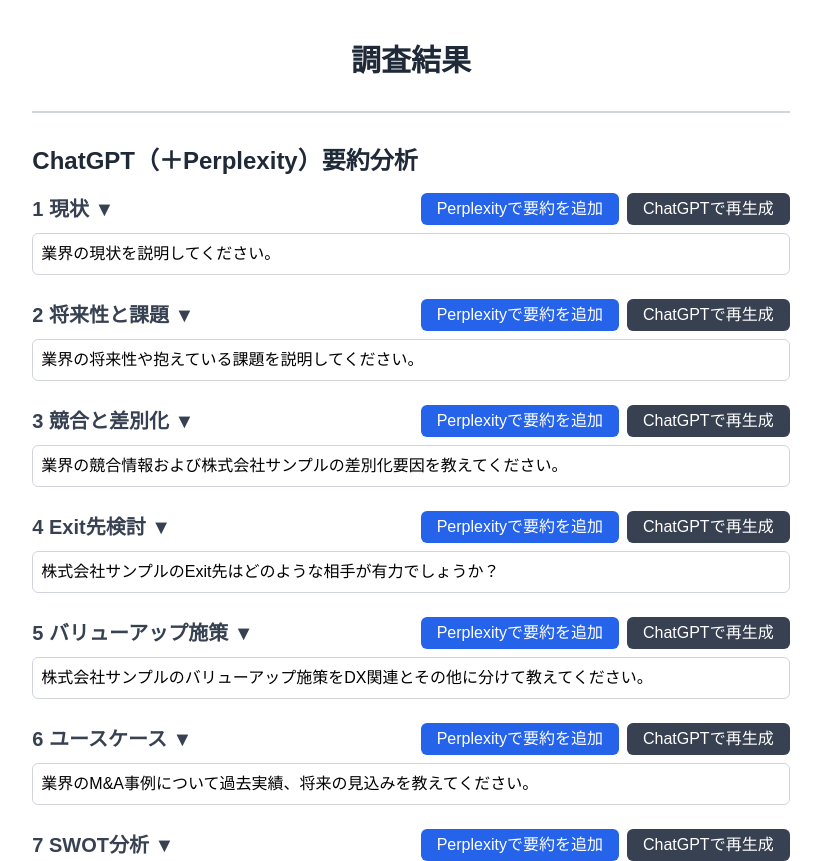
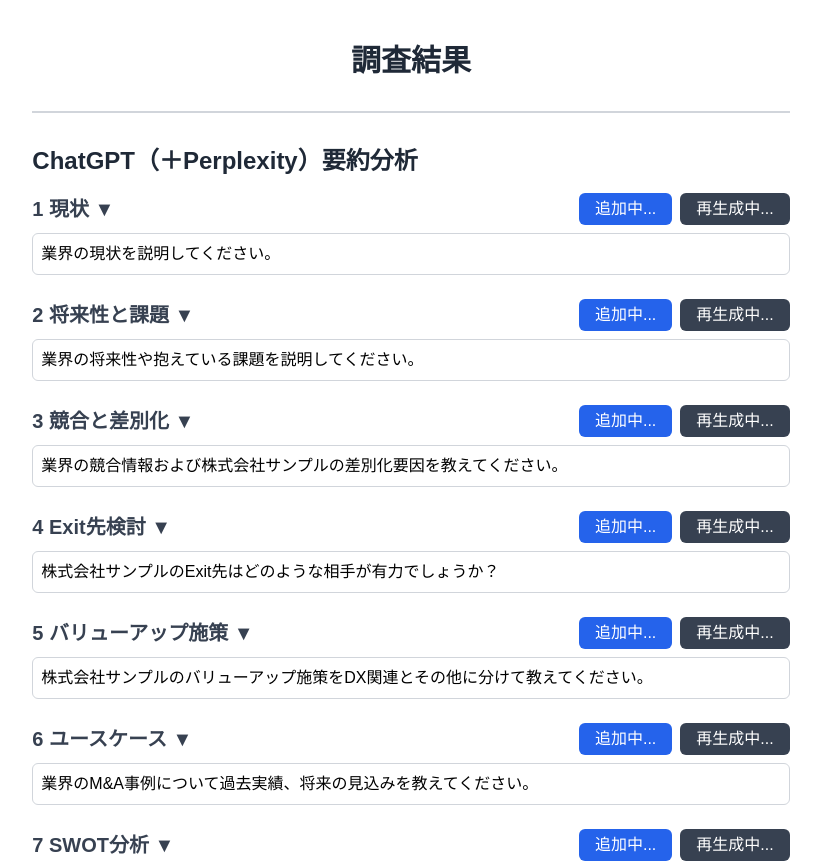
Before and after one commit to Kazuto-Ikeda/local-for-investment-PJ, a Next.js app: page / in a window 1280 px wide. Shown: the part 1399-2260 px from the top of the page, without its empty margins (229-1050 px from the left). Built offline with nearby package versions, Linux system fonts and the light colour scheme.

Commit message:
fix button letter

```diff
--- a/src/app/page.tsx
+++ b/src/app/page.tsx
@@ -36,8 +36,8 @@ interface IndustryData {
 const IndexPage = () => {
   // 独立したローディング状態
   const [isLoading, setIsLoading] = useState(false); // 調査開始のローディング
-  const [isAddingPerplexity, setIsAddingPerplexity] = useState(false); // Perplexityで要約を追加のローディング
-  const [isRegenerating, setIsRegenerating] = useState(false); // ChatGPTで再生成のローディング
+  const [isAddingPerplexity, setIsAddingPerplexity] = useState<Record<string, boolean>>({});
+  const [isRegenerating, setIsRegenerating] = useState<Record<string, boolean>>({});
   const [isExporting, setIsExporting] = useState(false); // Word出力のローディング
 
   // 各アクションごとのエラーメッセージ状態変数
@@ -146,7 +146,7 @@ const IndexPage = () => {
 
     // Perplexityで生成APIコール関数
     const handleAddPerplexity = async (key: string) => {
-      setIsAddingPerplexity(true); // ローディング状態を開始
+      setIsAddingPerplexity((prev) => ({ ...prev, [key]: true })); // キーごとにローディング状態を開始
       setPerplexityError(""); // Perplexityのエラーメッセージをリセット
       try {
         // Perplexity要約のためのAPIリクエスト
@@ -180,13 +180,13 @@ const IndexPage = () => {
         console.error(`handleAddPerplexity: Error adding Perplexity for ${key}`, error);
       } finally {
         // 再生成中の状態を false に設定
-        setIsAddingPerplexity(false); // ローディング状態を終了
+        setIsAddingPerplexity((prev) => ({ ...prev, [key]: false })); // キーごとにローディング状態を終了
       }
     };
 
     // ChatGPTで再生成APIコール関数
     const handleRegenerate = async (key: string) => {
-      setIsRegenerating(true);
+      setIsRegenerating((prev) => ({ ...prev, [key]: true })); // キーごとにローディング状態を開始
       setRegenerateError(""); // 再生成のエラーメッセージをリセット
       try {
         // 再生成APIへのリクエストを送信
@@ -223,7 +223,7 @@ const IndexPage = () => {
         console.error(`handleRegenerate: Error regenerating for ${key}`, error);
       } finally {
         // 再生成中の状態を false に設定
-        setIsRegenerating(false);
+        setIsRegenerating((prev) => ({ ...prev, [key]: false })); // キーごとにローディング状態を終了
       }
     };
 
@@ -665,9 +665,9 @@ const IndexPage = () => {
           <button
             className="w-full bg-gray-800 text-white py-2 rounded-md hover:bg-gray-900"
             onClick={handleSummarizeAndFetch}
-            disabled={isLoading || isAddingPerplexity || isRegenerating} // 全てのローディング中は無効化
+            disabled={isLoading} // 全てのローディング中は無効化
           >
-            調査開始
+            {isLoading ? "調査中..." : "調査開始"}
           </button>
 
           {isLoading && <p className="text-blue-500 mt-4">Loading...</p>} {/* ローディングメッセージ */}
@@ -706,7 +706,7 @@ const IndexPage = () => {
                 <button
                   onClick={() => handleAddPerplexity(mappedKey)}
                   className="bg-blue-600 text-white py-1 px-4 rounded-md hover:bg-blue-700"
-                  disabled={isAddingPerplexity} // Perplexityのローディングに依存
+                  disabled={isAddingPerplexity[mappedKey]} // Perplexityのローディングに依存
                 >
                   {isAddingPerplexity ? "追加中..." : "Perplexityで要約を追加"}
                 </button>
@@ -714,7 +714,7 @@ const IndexPage = () => {
                 <button
                   onClick={() => handleRegenerate(mappedKey)}
                   className="bg-gray-700 text-white py-1 px-4 rounded-md hover:bg-gray-800"
-                  disabled={isRegenerating} // 再生成のローディングに依存
+                  disabled={isRegenerating[mappedKey]} // 再生成のローディングに依存
                 >
                   {isRegenerating ? "再生成中..." : "ChatGPTで再生成"}
                 </button>
@@ -776,8 +776,6 @@ const IndexPage = () => {
         </Link>
       </div>
     </div>
-
-
   );
 };
 
```
